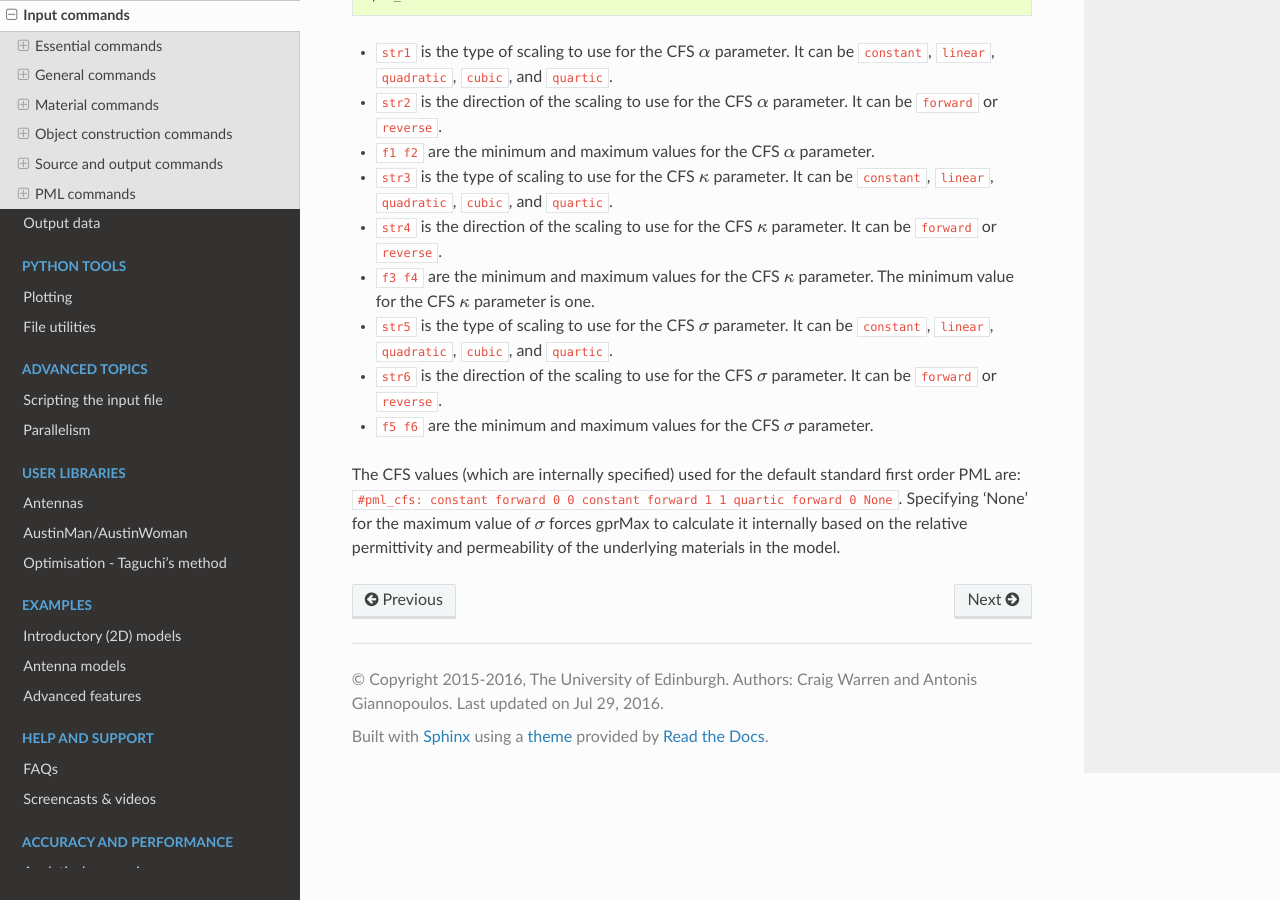
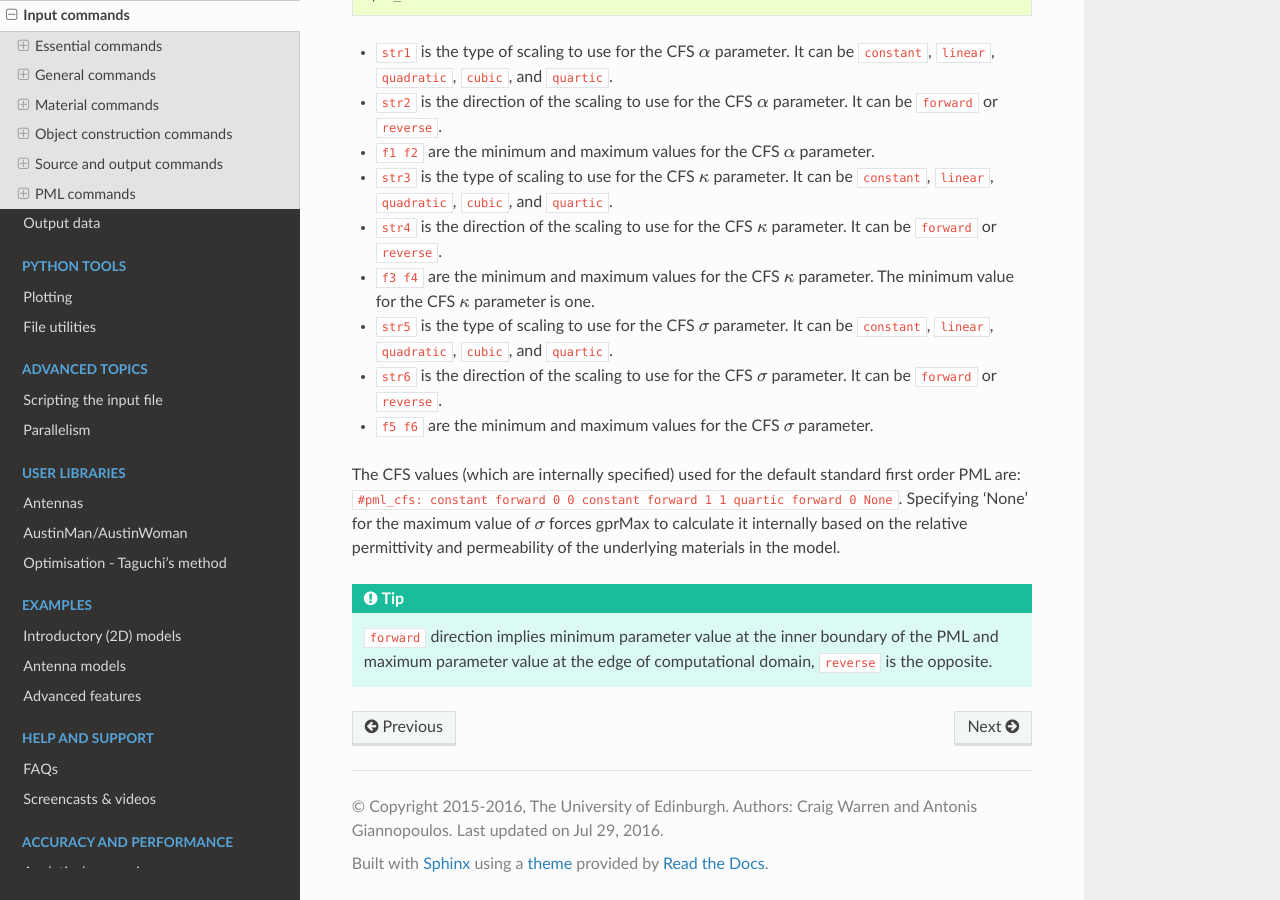
Before and after one commit to gprMax/gprMax, a Sphinx documentation site: the page built from docs/source/input.rst, in a window 1280 px wide and 900 px high, scrolled down 26270 px. Built offline with Sphinx 7.4.7 and the Read the Docs theme 2.0.0, drawn with Linux system fonts in a browser that asks for light colours.

Commit message:
Added info on PML scaling direction.

```diff
--- a/docs/source/input.rst
+++ b/docs/source/input.rst
@@ -885,3 +885,6 @@ Allows you (advanced) control of the parameters that are used to build each orde
 * ``f5 f6`` are the minimum and maximum values for the CFS :math:`\sigma` parameter.
 
 The CFS values (which are internally specified) used for the default standard first order PML are: ``#pml_cfs: constant forward 0 0 constant forward 1 1 quartic forward 0 None``. Specifying 'None' for the maximum value of :math:`\sigma` forces gprMax to calculate it internally based on the relative permittivity and permeability of the underlying materials in the model.
+
+.. tip::
+    ``forward`` direction implies minimum parameter value at the inner boundary of the PML and maximum parameter value at the edge of computational domain, ``reverse`` is the opposite.
```
